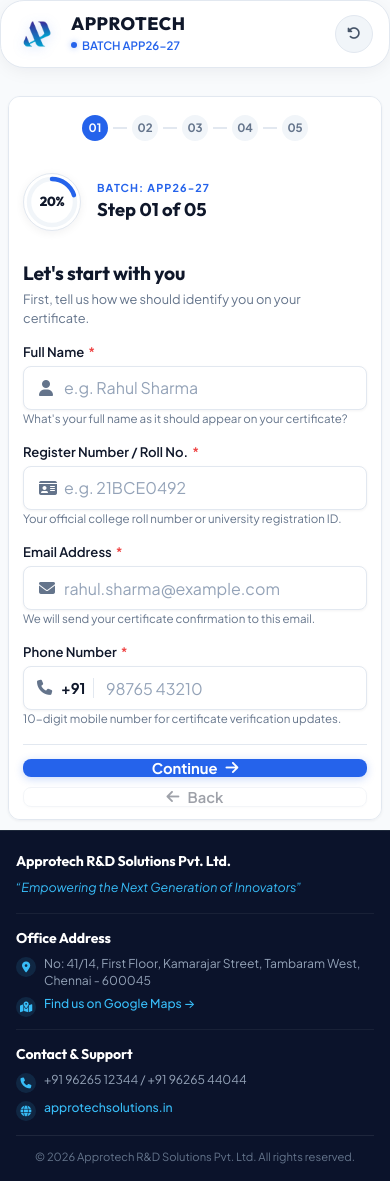
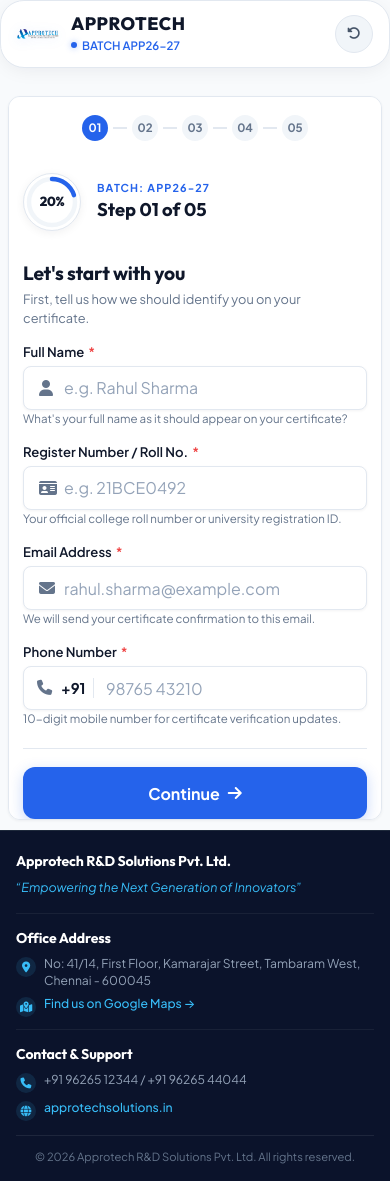
Before and after one commit to Masterminder0046/Approtech_Certificate_Management, a Flask app: page /student-form/APP26-27 in a window 390 px wide. Run offline with Flask 3, Linux system fonts and the light colour scheme; data comes from the database, SQL or seed files in the repository.

Commit message:
fix(mobile): increase button height to 52px, match input box border radius, and make actions bar responsive

```diff
--- a/style.css
+++ b/style.css
@@ -1152,11 +1152,11 @@
 }
 
 .btn-nav {
-  height: 44px;
+  height: 48px;
   padding: 0 24px;
-  border-radius: var(--radius-sm);
+  border-radius: var(--radius-md);
   font-family: var(--font-body);
-  font-size: 0.9rem;
+  font-size: 0.95rem;
   font-weight: 700;
   display: inline-flex;
   align-items: center;
@@ -1172,11 +1172,12 @@
   align-items: center;
   justify-content: center;
   gap: 8px;
-  padding: 8px 16px;
-  border-radius: var(--radius-sm);
+  padding: 0 18px;
+  height: 48px;
+  border-radius: var(--radius-md);
   font-family: var(--font-body);
-  font-size: 0.85rem;
-  font-weight: 600;
+  font-size: 0.9rem;
+  font-weight: 700;
   background: #FFFFFF;
   color: var(--primary);
   border: 1.5px solid var(--border);
@@ -1216,15 +1217,16 @@
   align-items: center;
   justify-content: center;
   gap: 8px;
-  padding: 8px 18px;
-  border-radius: var(--radius-sm);
+  padding: 0 24px;
+  height: 48px;
+  border-radius: var(--radius-md);
   font-family: var(--font-body);
-  font-size: 0.85rem;
+  font-size: 0.95rem;
   font-weight: 700;
   background: var(--accent);
   color: #FFFFFF;
   border: none;
-  box-shadow: 0 2px 8px rgba(37, 99, 235, 0.25);
+  box-shadow: 0 4px 14px rgba(37, 99, 235, 0.25);
   cursor: pointer;
   text-decoration: none;
   position: relative;
@@ -1848,14 +1850,47 @@
   }
 
   .form-actions-bar {
-    flex-direction: column-reverse;
-    gap: 10px;
+    display: flex;
+    flex-direction: row;
+    align-items: center;
+    gap: 12px;
+    margin-top: 22px;
+    padding-top: 18px;
+    border-top: 1px solid var(--border);
+    width: 100%;
+  }
+
+  /* When Back is disabled on Step 1, hide it cleanly so Continue fills cleanly matching input box */
+  .form-actions-bar #btn-prev:disabled {
+    display: none;
   }
 
   .btn-nav {
+    height: 52px;
+    border-radius: var(--radius-md);
+    font-size: 1rem;
+    font-weight: 700;
+    box-sizing: border-box;
+  }
+
+  #btn-next,
+  #btn-submit {
+    flex: 1;
     width: 100%;
-    height: 46px;
-    font-size: 0.92rem;
+    height: 52px;
+    border-radius: var(--radius-md);
+    box-shadow: 0 4px 14px rgba(37, 99, 235, 0.25);
+  }
+
+  #btn-prev {
+    flex: 0 0 auto;
+    min-width: 96px;
+    height: 52px;
+    padding: 0 16px;
+    border-radius: var(--radius-md);
+    background: #FFFFFF;
+    color: var(--primary);
+    border: 1.5px solid var(--border);
   }
 
   .mobile-step-pills {
--- a/templates/student_form.html
+++ b/templates/student_form.html
@@ -42,7 +42,7 @@
     <!-- Mobile Navigation Header -->
     <header class="mobile-header">
       <div class="mobile-brand">
-        <img src="/assets/approtech-icon.png" alt="Approtech Logo" class="brand-logo-img" />
+        <img src="/assets/image.png" alt="Approtech Logo" class="brand-logo-img" />
         <div class="mobile-brand-title">
           <span class="brand-title">APPROTECH</span>
           <span class="brand-sub"><span class="badge-dot"></span> BATCH {{ batch.batch_code }}</span>
```
Also changed, not shown: assets/image.png (added).
